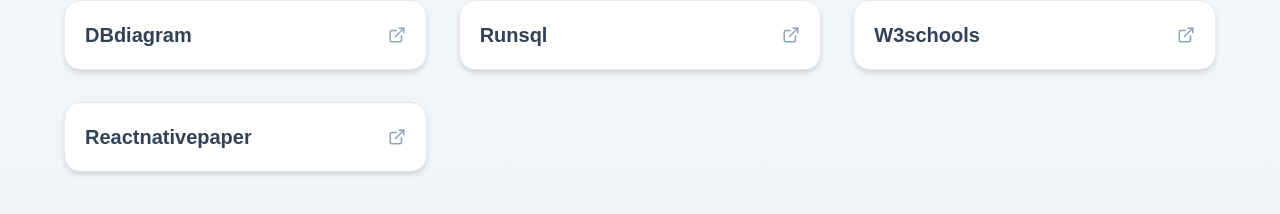
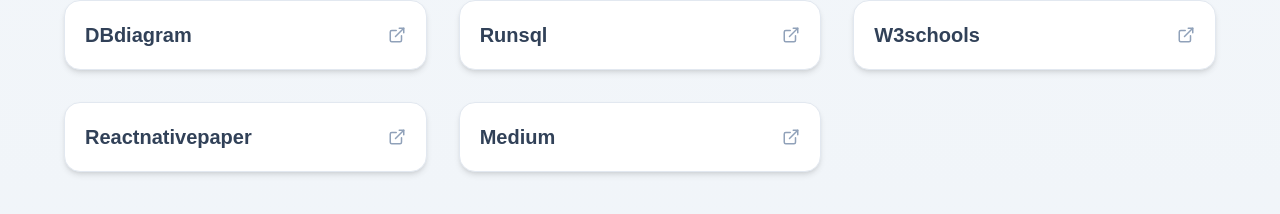
Before and after one commit to LeonardoVilla/repositorioclass, a Next.js app: page / in a window 1280 px wide. Shown: the part 1256-1470 px from the top of the page. Built offline with nearby package versions, Linux system fonts and the light colour scheme.

Commit message:
Ajuste na tela principal inclusao de serviços 3

```diff
--- a/src/app/page.tsx
+++ b/src/app/page.tsx
@@ -31,6 +31,7 @@
   { name: "Runsql", url: "https://dbdiagram.io/" },
   { name: "W3schools", url: "https://www.w3schools.com/" },
   { name: "Reactnativepaper", url: "https://reactnativepaper.com/" },
+  { name: "Medium", url: "https://medium.com/@leonardovilla.tech/laravel-12-crud-com-livewire-988933f3773b" },
 ];
 
 export default function SoftwaresPage() {
```
